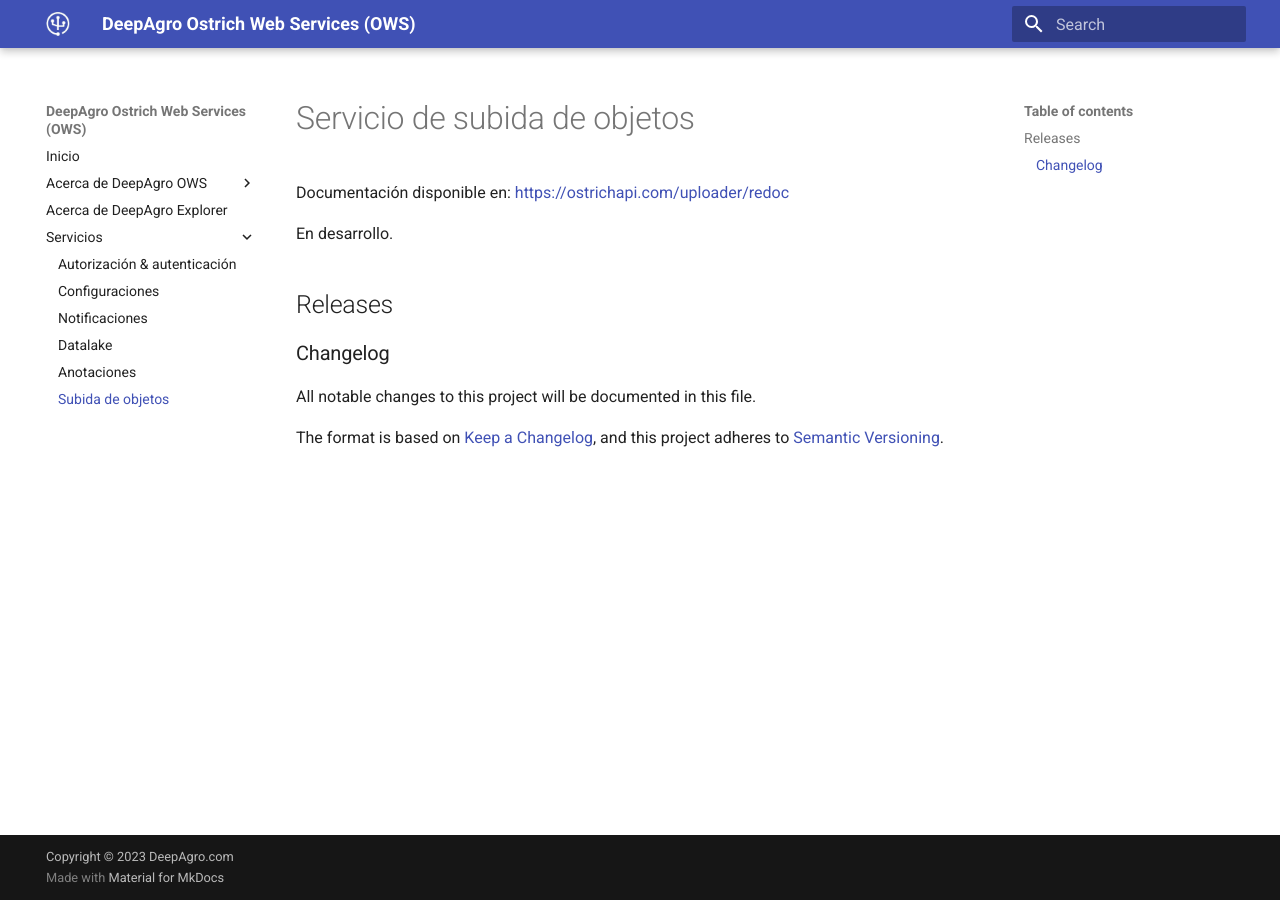
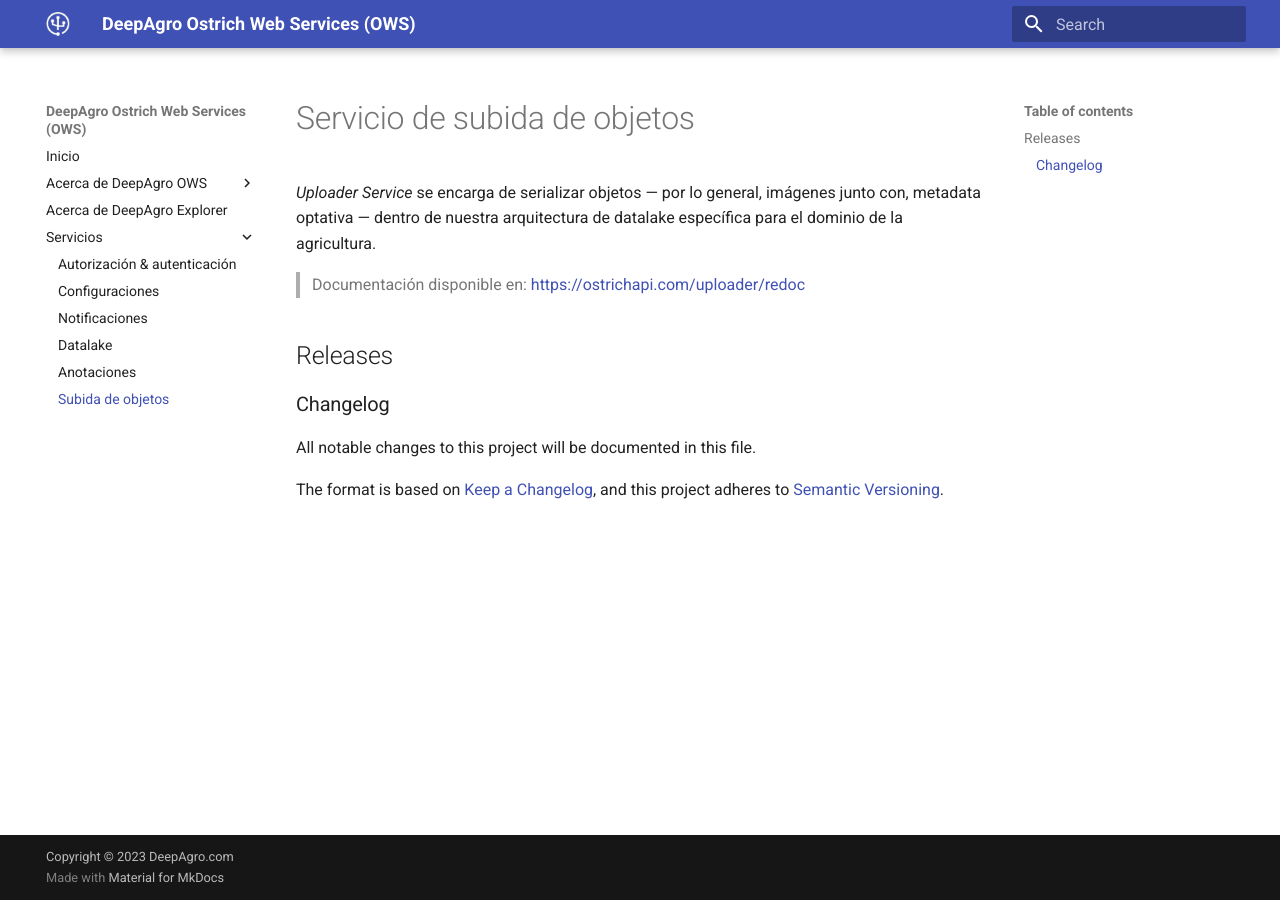
Before and after one commit to deepagro/ows_docs, an MkDocs documentation site: the page built from docs/services/uploader.md, in a window 1280 px wide. Built offline with MkDocs 1.6.1 and Material for MkDocs 9.7.7, drawn with Linux system fonts in a browser that asks for light colours.

Commit message:
WIP: Add notes about Uploader Service

```diff
--- a/docs/services/uploader.md
+++ b/docs/services/uploader.md
@@ -1,8 +1,8 @@
 # Servicio de subida de objetos
 
-Documentación disponible en: [https://ostrichapi.com/uploader/redoc](https://ostrichapi.com/uploader/redoc)
+*Uploader Service* se encarga de serializar objetos — por lo general, imágenes junto con, metadata optativa — dentro de nuestra arquitectura de datalake específica para el dominio de la agricultura.
 
-En desarrollo.
+> Documentación disponible en: [https://ostrichapi.com/uploader/redoc](https://ostrichapi.com/uploader/redoc)
 
 ## Releases
 
```
